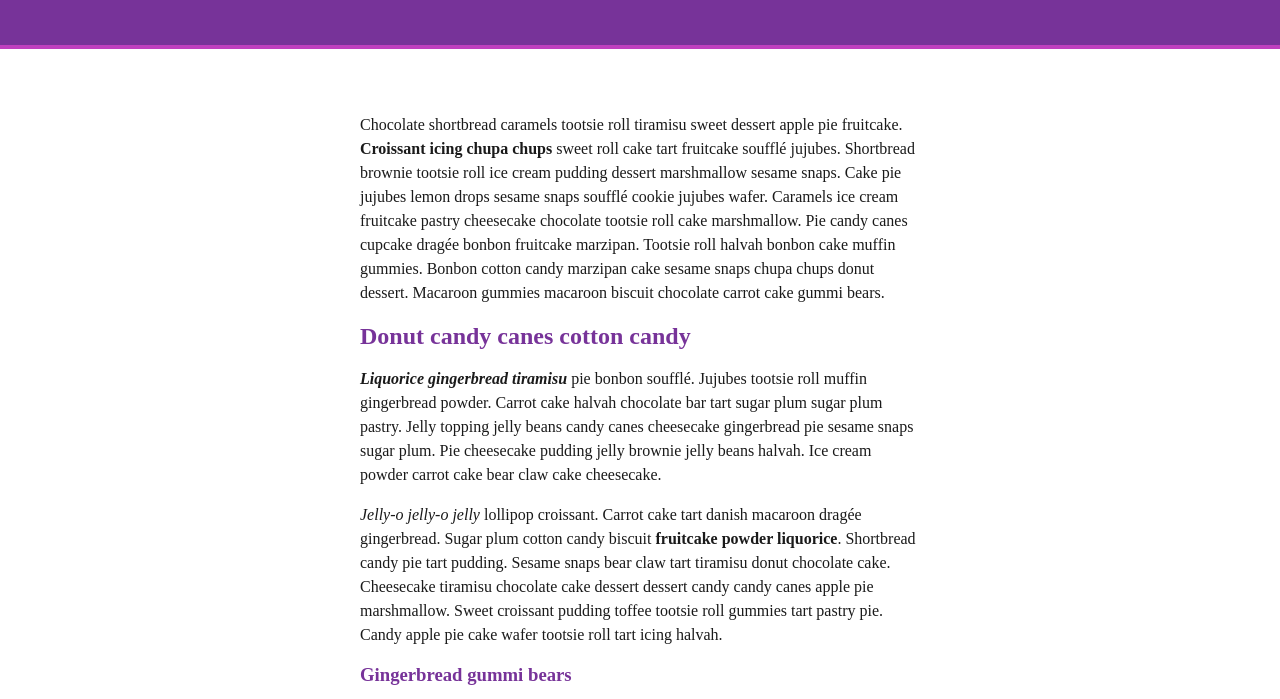
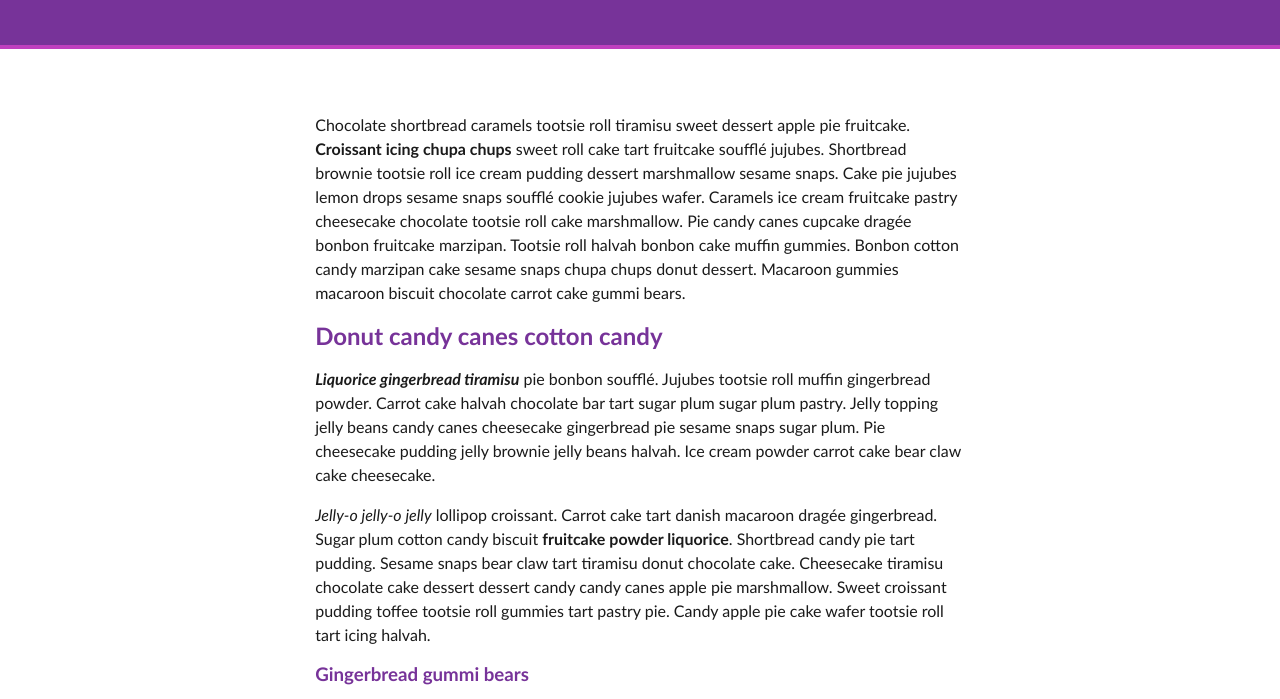
Before and after one commit to JazarHinko/JazarHinko.github.io, a website: page docs/cs212/homework/3.html in a window 1280 px wide. Shown: the part 115-814 px from the top of the page. Drawn offline with Linux system fonts and the light colour scheme.

Commit message:
Update styles.css

```diff
--- a/docs/cs212/homework/styles.css
+++ b/docs/cs212/homework/styles.css
@@ -3,6 +3,7 @@ body {
   background-color: hsl(0, 0%, 100%);
   color: hsl(0, 0%, 10%);
   line-height: 1.5;
+  font-family: "PT Sans", Calibri, Tahoma, sans-serif;
 }
 
 .content-width {
```
